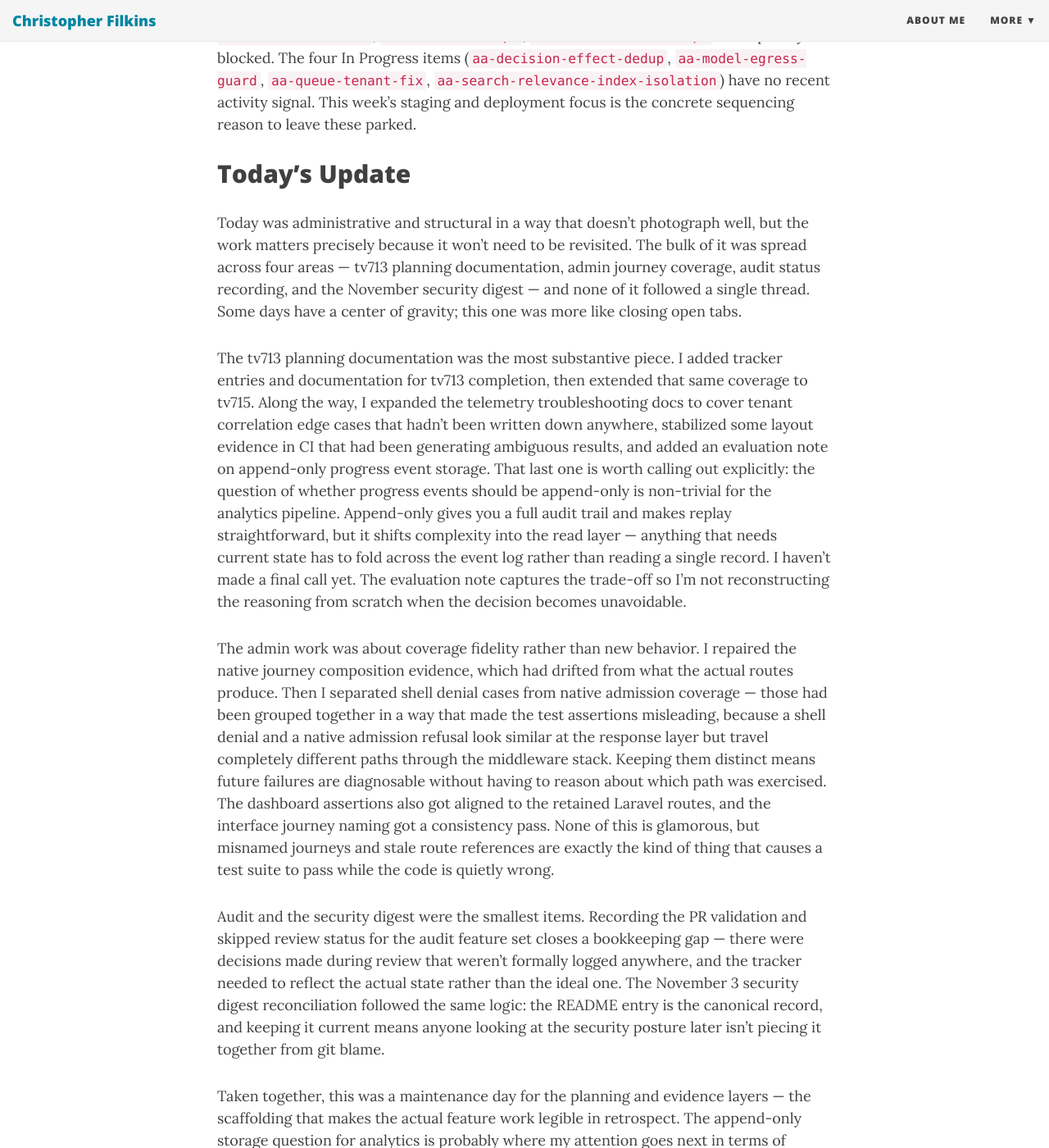
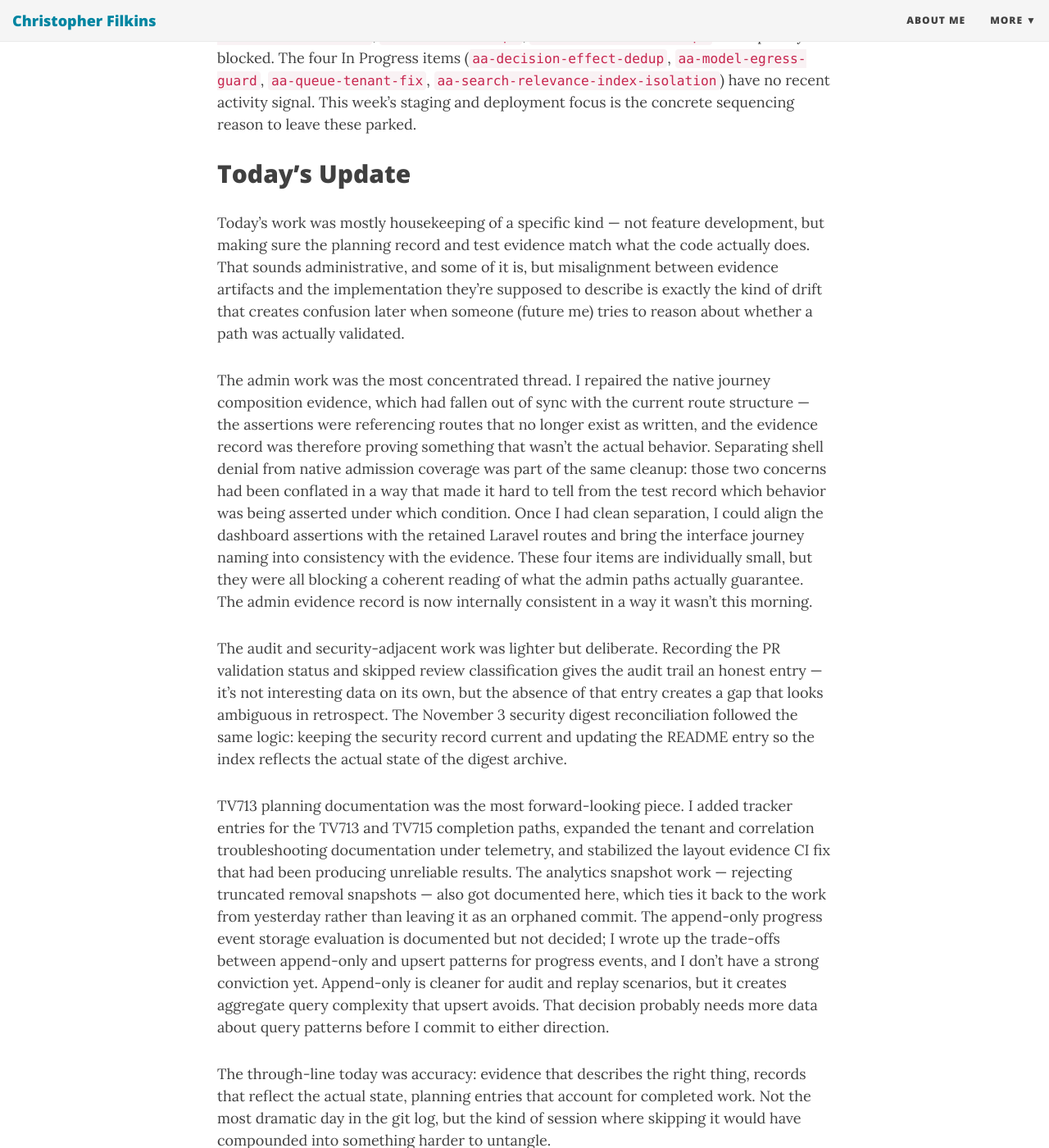
Before and after one commit to filchyboy/filchyboy.github.io, a Jekyll site: the page built from _posts/2026-11-03-daily-dev-log.md, in a window 1280 px wide and 1400 px high, scrolled down 3176 px. Shown: the whole window at 82% size. Built offline with Jekyll 4.4.1, drawn with Linux system fonts in a browser that asks for light colours; nearby versions of some CDN libraries; some of the changed text lies outside the part shown.

Commit message:
Update daily dev log: 2026-11-03

```diff
--- a/_posts/2026-11-03-daily-dev-log.md
+++ b/_posts/2026-11-03-daily-dev-log.md
@@ -54,21 +54,21 @@ The `asie-*` set has appeared in every plan I've written for two weeks running.
 
 
 <!-- SECTION: ACCOMPLISHED START -->
-<!-- publication-digest: f4b2672249639a6837fc6b28268d578c37a8b70d190849258ee5ef5be2c616f2 -->
-<!-- publication-revision: 2b38ede28cc84af0bf0dab89842c8b54 -->
-<!-- accomplished-generated: 2026-11-04T04:09:36.607432+00:00 -->
+<!-- publication-digest: 3cc26e5e5b1196fc617805f0efaa8a042abbbc35198252331a4c9f72b9ed63d7 -->
+<!-- publication-revision: d5dc00a564014227a64697ccf56c5e7e -->
+<!-- accomplished-generated: 2026-11-04T14:06:38.054997+00:00 -->
 
 ## Today's Update
 
-Today was administrative and structural in a way that doesn't photograph well, but the work matters precisely because it won't need to be revisited. The bulk of it was spread across four areas — tv713 planning documentation, admin journey coverage, audit status recording, and the November security digest — and none of it followed a single thread. Some days have a center of gravity; this one was more like closing open tabs.
+Today's work was mostly housekeeping of a specific kind — not feature development, but making sure the planning record and test evidence match what the code actually does. That sounds administrative, and some of it is, but misalignment between evidence artifacts and the implementation they're supposed to describe is exactly the kind of drift that creates confusion later when someone (future me) tries to reason about whether a path was actually validated.
 
-The tv713 planning documentation was the most substantive piece. I added tracker entries and documentation for tv713 completion, then extended that same coverage to tv715. Along the way, I expanded the telemetry troubleshooting docs to cover tenant correlation edge cases that hadn't been written down anywhere, stabilized some layout evidence in CI that had been generating ambiguous results, and added an evaluation note on append-only progress event storage. That last one is worth calling out explicitly: the question of whether progress events should be append-only is non-trivial for the analytics pipeline. Append-only gives you a full audit trail and makes replay straightforward, but it shifts complexity into the read layer — anything that needs current state has to fold across the event log rather than reading a single record. I haven't made a final call yet. The evaluation note captures the trade-off so I'm not reconstructing the reasoning from scratch when the decision becomes unavoidable.
+The admin work was the most concentrated thread. I repaired the native journey composition evidence, which had fallen out of sync with the current route structure — the assertions were referencing routes that no longer exist as written, and the evidence record was therefore proving something that wasn't the actual behavior. Separating shell denial from native admission coverage was part of the same cleanup: those two concerns had been conflated in a way that made it hard to tell from the test record which behavior was being asserted under which condition. Once I had clean separation, I could align the dashboard assertions with the retained Laravel routes and bring the interface journey naming into consistency with the evidence. These four items are individually small, but they were all blocking a coherent reading of what the admin paths actually guarantee. The admin evidence record is now internally consistent in a way it wasn't this morning.
 
-The admin work was about coverage fidelity rather than new behavior. I repaired the native journey composition evidence, which had drifted from what the actual routes produce. Then I separated shell denial cases from native admission coverage — those had been grouped together in a way that made the test assertions misleading, because a shell denial and a native admission refusal look similar at the response layer but travel completely different paths through the middleware stack. Keeping them distinct means future failures are diagnosable without having to reason about which path was exercised. The dashboard assertions also got aligned to the retained Laravel routes, and the interface journey naming got a consistency pass. None of this is glamorous, but misnamed journeys and stale route references are exactly the kind of thing that causes a test suite to pass while the code is quietly wrong.
+The audit and security-adjacent work was lighter but deliberate. Recording the PR validation status and skipped review classification gives the audit trail an honest entry — it's not interesting data on its own, but the absence of that entry creates a gap that looks ambiguous in retrospect. The November 3 security digest reconciliation followed the same logic: keeping the security record current and updating the README entry so the index reflects the actual state of the digest archive.
 
-Audit and the security digest were the smallest items. Recording the PR validation and skipped review status for the audit feature set closes a bookkeeping gap — there were decisions made during review that weren't formally logged anywhere, and the tracker needed to reflect the actual state rather than the ideal one. The November 3 security digest reconciliation followed the same logic: the README entry is the canonical record, and keeping it current means anyone looking at the security posture later isn't piecing it together from git blame.
+TV713 planning documentation was the most forward-looking piece. I added tracker entries for the TV713 and TV715 completion paths, expanded the tenant and correlation troubleshooting documentation under telemetry, and stabilized the layout evidence CI fix that had been producing unreliable results. The analytics snapshot work — rejecting truncated removal snapshots — also got documented here, which ties it back to the work from yesterday rather than leaving it as an orphaned commit. The append-only progress event storage evaluation is documented but not decided; I wrote up the trade-offs between append-only and upsert patterns for progress events, and I don't have a strong conviction yet. Append-only is cleaner for audit and replay scenarios, but it creates aggregate query complexity that upsert avoids. That decision probably needs more data about query patterns before I commit to either direction.
 
-Taken together, this was a maintenance day for the planning and evidence layers — the scaffolding that makes the actual feature work legible in retrospect. The append-only storage question for analytics is probably where my attention goes next in terms of genuine design work. Everything else here was closing gaps rather than opening new ones.
+The through-line today was accuracy: evidence that describes the right thing, records that reflect the actual state, planning entries that account for completed work. Not the most dramatic day in the git log, but the kind of session where skipping it would have compounded into something harder to untangle.
 
 <!-- accomplished-unit-ids: admin-align-dashboard-assertions-with-retained,admin-align-interface-journey-naming-review,admin-repair-native-journey-composition-evidence,admin-separate-shell-denial-from-native,audit-record-validation-skipped-review-status,november-november-security-digest-reconciliation-readme,tv713-planning-documentation-tracker-tv713-completion -->
 <!-- SECTION: ACCOMPLISHED END -->
```
